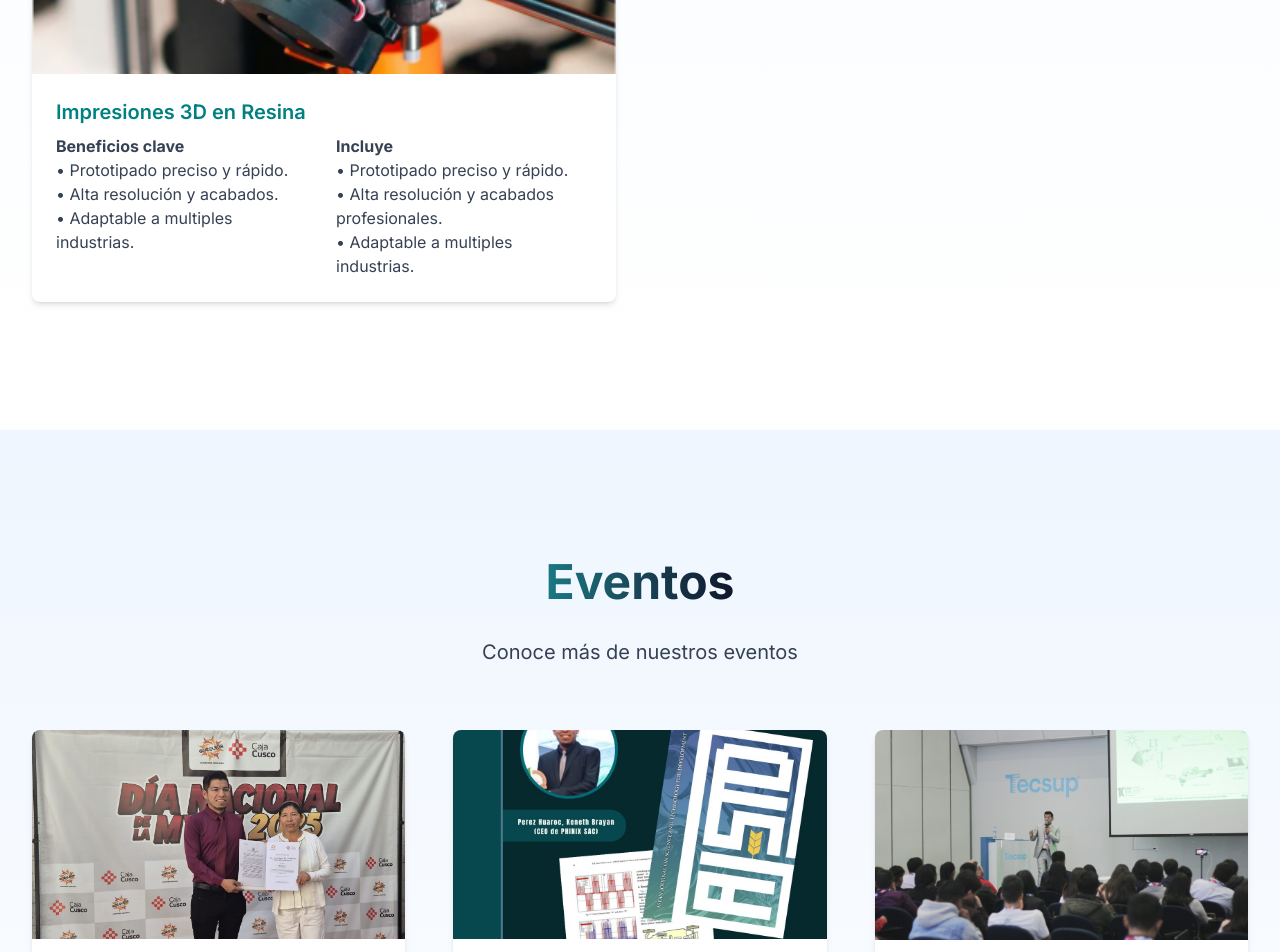
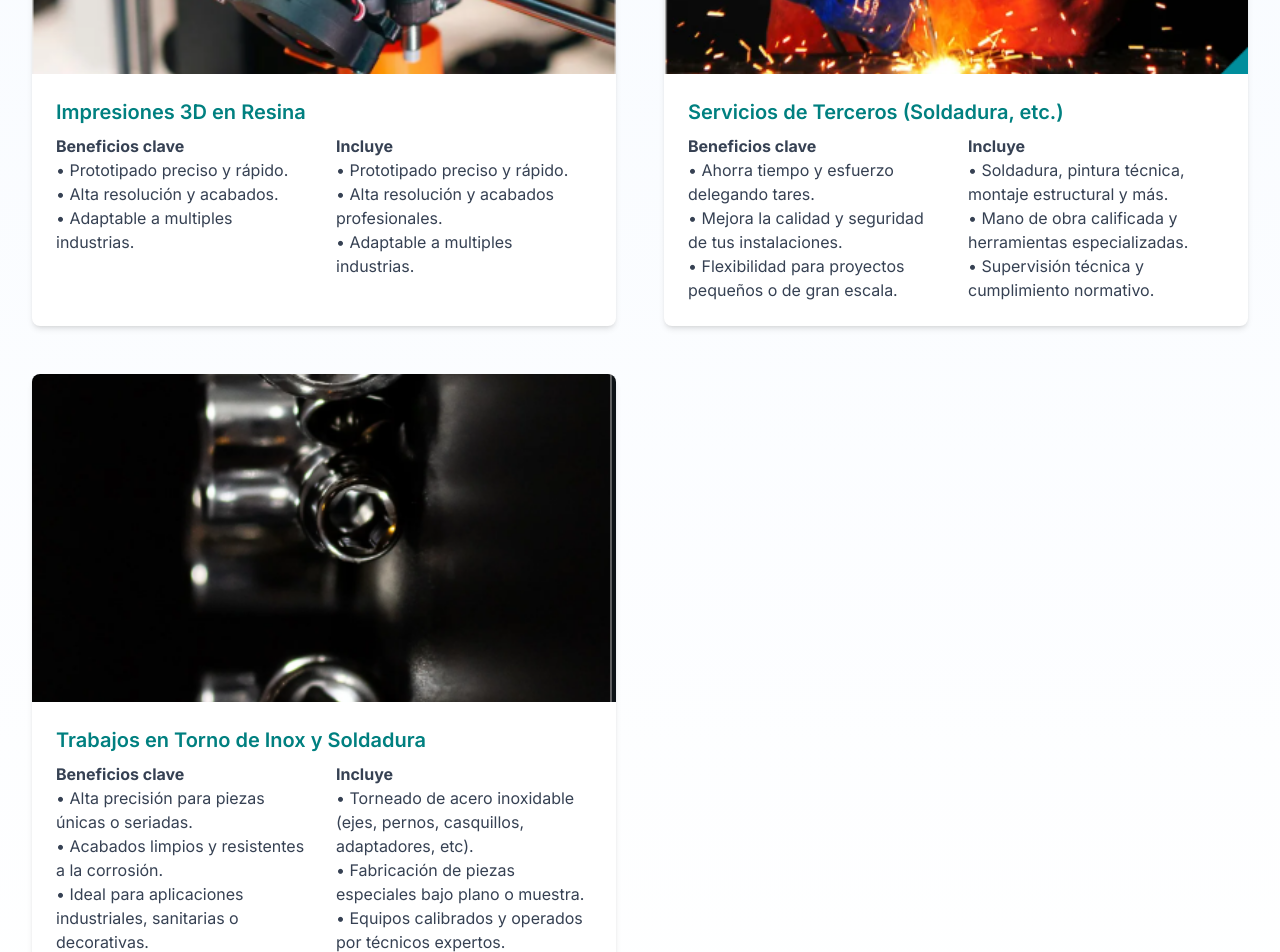
Before and after one commit to phinix-pe/hidranix-client, a React (Vite) app: page / in a window 1280 px wide. Shown: the part 4180-5132 px from the top of the page. Built offline with nearby package versions, Linux system fonts and the light colour scheme; no server answers; a web font is replaced by a local one.

Commit message:
Servicios terceros pagina phinix

```diff
--- a/src/modules/landing/phinix/LandingPhinix.tsx
+++ b/src/modules/landing/phinix/LandingPhinix.tsx
@@ -34,6 +34,8 @@ import phinixSponsorPeruEnergia from "../../../assets/111.jpg";
 import phinixSponsorFlit from "../../../assets/phinix_sponsor_flit.jpg";
 import phinixSponsorGaiaSpePeru from "../../../assets/222.png";
 import phinixSponsorPerumin from "../../../assets/phinix_sponsor_perumin.png";
+import phinixServiciosTerceros from "../../../assets/phinix_servicios_terceros.png";
+import phinixInoxSoldadura from "../../../assets/phinix_inox_soldadura.png";
 import { SponsorsCircle } from "./components/SponsorsCircle";
 const phinixSocialLinks = {
   facebookUrl: "https://www.facebook.com/phinix.sac",
@@ -193,6 +195,34 @@ const servicios: CardItemContent[] = [
     • Adaptable a multiples industrias.`,
     twoColumns: true,
     imgSrc: phinixImpresiones3D,
+  },
+  {
+    id: "servicios-terceros",
+    title: "Servicios de Terceros (Soldadura, etc.)",
+    descriptionCol1: `<strong>Beneficios clave</strong>
+    • Ahorra tiempo y esfuerzo delegando tares.
+    • Mejora la calidad y seguridad de tus instalaciones.
+    • Flexibilidad para proyectos pequeños o de gran escala.`,
+    descriptionCol2: `<strong>Incluye</strong>
+    • Soldadura, pintura técnica, montaje estructural y más.
+    • Mano de obra calificada y herramientas especializadas.
+    • Supervisión técnica y cumplimiento normativo.`,
+    twoColumns: true,
+    imgSrc: phinixServiciosTerceros,
+  },
+  {
+    id: "inox-soldadura",
+    title: "Trabajos en Torno de Inox y Soldadura",
+    descriptionCol1: `<strong>Beneficios clave</strong>
+    • Alta precisión para piezas únicas o seriadas.
+    • Acabados limpios y resistentes a la corrosión.
+    • Ideal para aplicaciones industriales, sanitarias o decorativas.`,
+    descriptionCol2: `<strong>Incluye</strong>
+    • Torneado de acero inoxidable (ejes, pernos, casquillos, adaptadores, etc).
+    • Fabricación de piezas especiales bajo plano o muestra.
+    • Equipos calibrados y operados por técnicos expertos.`,
+    twoColumns: true,
+    imgSrc: phinixInoxSoldadura,
   },
 ];
 const customContacts: Contact[] = [
--- a/src/modules/landing/phinix/components/NavbarPhinix.tsx
+++ b/src/modules/landing/phinix/components/NavbarPhinix.tsx
@@ -42,6 +42,8 @@ const NavbarPhinix = () => {
     { name: "Automatización Domótica", id: "automatizacion-domotica" },
     { name: "Servicios HVAC", id: "servicios-hvac" },
     { name: "Impresiones 3D", id: "impresiones-3d" },
+    { name: "Servicios a Terceros", id: "servicios-terceros" },
+    { name: "Inox y Soldadura", id: "inox-soldadura" },
   ];
   const [openServicios, setOpenServicios] = useState(false);
 
```
Also changed, not shown: src/assets/phinix_inox_soldadura.png (added), src/assets/phinix_servicios_terceros.png (added).
